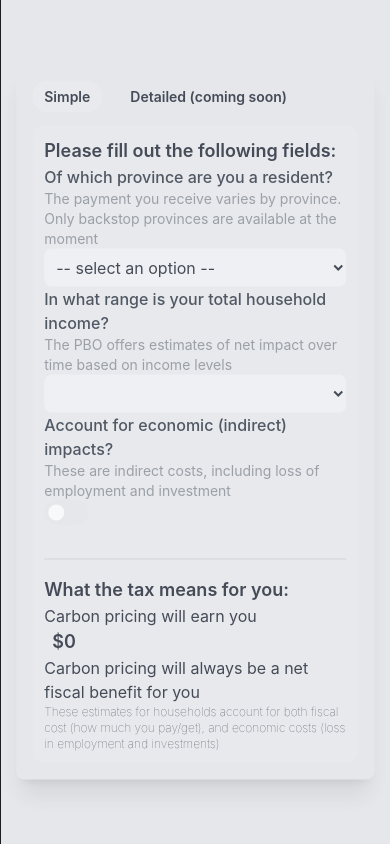
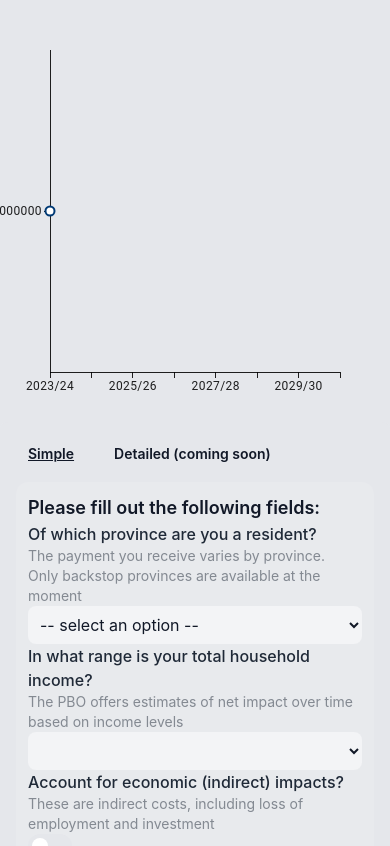
Before and after one commit to open-tax/carbon-price-calculator, a React (Create React App) app: page / in a window 390 px wide. Shown: the top 846 px of the page. Built offline with nearby package versions, Linux system fonts and the light colour scheme.

Commit message:
feat: change to line graph, better mobile view

```diff
--- a/src/features/calculator/components/Calculator.tsx
+++ b/src/features/calculator/components/Calculator.tsx
@@ -21,14 +21,18 @@ export function Calculator() {
   }, [quintile, province, useEconomicImpact]);
 
   return (
-    <div className="w-screen h-screen bg-gray-200 relative">
-      <Box className="absolute top-1/2 left-1/2 z-20 -translate-x-1/2 -translate-y-1/2 flex gap-2 flex-col md:flex-row opacity-75 hover:opacity-100 bg-gray-200 shadow-xl md:w-7/12 w-11/12 p-4 rounded-lg text-gray-900">
+    <div className="w-screen h-screen bg-gray-200 md:relative">
+      {data ? <Graph data={data} /> : <></>}
+      <Box className="border-none md:absolute md:top-1/2 md:left-1/2 z-20 md:-translate-x-1/2 md:-translate-y-1/2 flex gap-2 flex-col md:flex-row md:opacity-75 hover:opacity-100 bg-gray-200 md:shadow-xl md:w-7/12 w-full p-4 rounded-lg text-gray-900">
         <TabGroup>
           <TabList className="flex gap-4">
-            <Tab className="rounded-full py-1 px-3 text-sm/6 font-semibold focus:outline-none data-[selected]:bg-white/20 data-[hover]:bg-white/10 data-[selected]:data-[hover]:bg-white/20 data-[focus]:outline-1 data-[focus]:outline-white">
+            <Tab className="rounded-full py-1 px-3 text-sm/6 font-semibold outline-none data-[selected]:underline data-[selected]:data-[hover]:underline">
               Simple
             </Tab>
-            <Tab className="rounded-full py-1 px-3 text-sm/6 font-semibold focus:outline-none data-[selected]:bg-white/20 data-[hover]:bg-white/10 data-[selected]:data-[hover]:bg-white/20 data-[focus]:outline-1 data-[focus]:outline-white">
+            <Tab
+              disabled
+              className="rounded-full py-1 px-3 text-sm/6 font-semibold outline-none data-[selected]:underline data-[selected]:data-[hover]:underline"
+            >
               Detailed (coming soon)
             </Tab>
           </TabList>
@@ -47,7 +51,6 @@ export function Calculator() {
           </TabPanels>
         </TabGroup>
       </Box>
-      {data ? <Graph data={data} /> : <></>}
     </div>
   );
 }
--- a/src/features/calculator/components/Graph.tsx
+++ b/src/features/calculator/components/Graph.tsx
@@ -1,37 +1,34 @@
-import React from "react";
-import { BarChart } from "@mui/x-charts/BarChart";
+import React, { useEffect } from "react";
+import { LineChart } from "@mui/x-charts/LineChart";
+import { cheerfulFiestaPalette } from "@mui/x-charts/colorPalettes";
 
 export type GraphProps = {
   data: number[];
 };
 
+const currencyFormatter = (v: number | null) =>
+  v !== null
+    ? Intl.NumberFormat("en-US", {
+        style: "currency",
+        currency: "CAD",
+      }).format(v)
+    : "";
+
 export function Graph(props: GraphProps) {
+  useEffect(() => console.log("Whats", props.data), [props.data]);
+
   return (
-    <div className="absolute top-0 left-0 w-screen h-screen z-10">
-      <BarChart
-        series={[{ data: props.data }]}
+    <div className="h-1/2 md:absolute md:top-0 md:left-0 w-screen md:h-screen z-10">
+      <LineChart
+        colors={cheerfulFiestaPalette}
+        series={[{ data: props.data, valueFormatter: currencyFormatter }]}
         xAxis={[
           {
-            data: [
-              "2023/24",
-              "2024/25",
-              "2025/26",
-              "2026/27",
-              "2027/28",
-              "2028/29",
-              "2029/30",
-              "2030/31",
-            ],
-            scaleType: "band",
+            data: [2023, 2024, 2025, 2026, 2027, 2028, 2029, 2030],
+            valueFormatter: (v) =>
+              `${v.toString()}/${((v + 1) % 100).toString()}`,
           },
         ]}
-        sx={{
-          "& .MuiLineElement-root": {
-            strokeDasharray: "10 5",
-            strokeWidth: 4,
-          },
-        }}
-        margin={{ left: 0, right: 0, bottom: 0, top: 0 }}
       />
     </div>
   );
--- a/src/features/calculator/components/InputTabs.tsx
+++ /dev/null
@@ -1,111 +0,0 @@
-import {
-  Tab,
-  TabGroup,
-  TabList,
-  TabPanel,
-  TabPanels,
-  Label,
-  Description,
-  Field,
-  Select,
-} from "@headlessui/react";
-import { useEffect, useState } from "react";
-import { getProvinces, getQuintiles } from "../api/formData";
-import { IncomeQuintile, Province, QuintileData } from "../types/formData";
-
-export type InputTabsProps = {
-  province: string;
-  quintile: string;
-  setProvince: (p: string) => void;
-  setQuintile: (q: IncomeQuintile) => void;
-};
-
-export function InputTabs(props: InputTabsProps) {
-  const [provinces, setProvinces] = useState<Province[] | undefined>();
-  const [quintiles, setQuintiles] = useState<QuintileData | undefined>();
-
-  useEffect(() => {
-    getProvinces().then(setProvinces);
-  }, []);
-
-  useEffect(() => {
-    getQuintiles(props.province).then(setQuintiles);
-  }, [props.province]);
-
-  const handleProvinceChange = (event: any) => {
-    console.log(event.target.value);
-    props.setProvince(event.target.value);
-  };
-
-  return (
-    <TabGroup>
-      <TabList className="flex gap-4">
-        <Tab className="rounded-full py-1 px-3 text-sm/6 font-semibold focus:outline-none data-[selected]:bg-white/20 data-[hover]:bg-white/10 data-[selected]:data-[hover]:bg-white/20 data-[focus]:outline-1 data-[focus]:outline-white">
-          Simple
-        </Tab>
-        <Tab className="rounded-full py-1 px-3 text-sm/6 font-semibold focus:outline-none data-[selected]:bg-white/20 data-[hover]:bg-white/10 data-[selected]:data-[hover]:bg-white/20 data-[focus]:outline-1 data-[focus]:outline-white">
-          Detailed (coming soon)
-        </Tab>
-      </TabList>
-      <TabPanels className="mt-3">
-        <TabPanel className="rounded-xl bg-white/10 p-3">
-          <h2 className="text-lg font-semibold">
-            Please fill out the following fields:
-          </h2>
-          <Field>
-            <Label className="text-md font-medium text-gray-800">
-              Of which province are you a resident?
-            </Label>
-            <Description className="text-sm text-gray-800/50">
-              The payment you receive varies by province. <br /> Only backstop
-              provinces are available at the moment
-            </Description>
-            <Select
-              className="bg-gray-100 rounded-lg border-none w-full p-2"
-              value={props.province}
-              onChange={handleProvinceChange}
-            >
-              <option disabled selected value="">
-                {" "}
-                -- select an option --{" "}
-              </option>
-              {provinces &&
-                provinces.map((prov) => (
-                  <option value={prov.code} key={prov.code}>
-                    {prov.name}
-                  </option>
-                ))}
-            </Select>
-          </Field>
-          <Field>
-            <Label className="text-md font-medium text-gray-800">
-              In what range is your total household income?
-            </Label>
-            <Description className="text-sm text-gray-800/50">
-              The PBO offers estimates of net impact over time based on income
-              levels
-            </Description>
-            <Select
-              className="bg-gray-100 rounded-lg border-none w-full p-2"
-              value={props.quintile}
-              onChange={(e) =>
-                props.setQuintile(e.target.value as IncomeQuintile)
-              }
-            >
-              {quintiles ? (
-                Object.entries(quintiles).map(([q, [min, max]]) => (
-                  <option value={q} key={q}>
-                    {max ? `${min} - ${max}` : `${min}+`}
-                  </option>
-                ))
-              ) : (
-                <></>
-              )}
-            </Select>
-          </Field>
-        </TabPanel>
-        <TabPanel className="rounded-xl bg-white/10 p-3">Hidden</TabPanel>
-      </TabPanels>
-    </TabGroup>
-  );
-}
--- a/src/features/calculator/components/Results.tsx
+++ /dev/null
@@ -1,60 +0,0 @@
-import React, { useCallback } from "react";
-
-export type GraphResultProps = {
-  data: number[];
-  useEconomicImpact: boolean;
-};
-
-export function GraphResults(props: GraphResultProps) {
-  const getSum = useCallback(
-    () => props.data.reduce((total, curr) => total + curr, 0),
-    [props.data],
-  );
-
-  const benefitDescription = useCallback(
-    () => (props.useEconomicImpact ? "economic" : "fiscal"),
-    [props.useEconomicImpact],
-  );
-
-  const getFirstNegativeYearText = useCallback(() => {
-    const index = props.data.findIndex((element) => element < 0);
-    if (index < 0) {
-      return (
-        <p>
-          Carbon pricing will always be a net {benefitDescription()} benefit for
-          you
-        </p>
-      );
-    } else if (index < 1) {
-      return (
-        <p>
-          Carbon pricing will never be a net {benefitDescription()} benefit for
-          you
-        </p>
-      );
-    } else {
-      return (
-        <p>
-          Carbon pricing is a net {benefitDescription()} benefit for you until{" "}
-          <br />
-          <span className="ml-2 text-lg font-semibold">May {2023 + index}</span>
-        </p>
-      );
-    }
-  }, [props.data, benefitDescription]);
-
-  return (
-    <div>
-      <h2 className="text-lg font-semibold">What the tax means for you:</h2>
-      <p>
-        Carbon pricing will {getSum() >= 0 ? "earn" : "cost"} you <br />
-        <span className="ml-2 text-lg font-semibold">${getSum()}</span>
-      </p>
-      {getFirstNegativeYearText()}
-      <p className="text-xs font-thin">
-        These estimates for households account for both fiscal cost (how much
-        you pay/get), and economic costs (loss in employment and investments)
-      </p>
-    </div>
-  );
-}
--- a/src/features/calculator/components/panels/SimplePanel.tsx
+++ b/src/features/calculator/components/panels/SimplePanel.tsx
@@ -6,11 +6,10 @@ import {
   Switch,
   TabPanel,
 } from "@headlessui/react";
-import React, { useEffect, useState } from "react";
+import React, { useCallback, useEffect, useState } from "react";
 import { IncomeQuintile, Province, QuintileData } from "../../types/formData";
 import { getProvinces, getQuintiles } from "../../api/formData";
 import { Box, Divider } from "@mui/material";
-import { GraphResults } from "../Results";
 
 export type SimplePanelProps = {
   province: string;
@@ -37,6 +36,43 @@ function SimplePanel(props: SimplePanelProps) {
   const handleProvinceChange = (event: any) => {
     props.setProvince(event.target.value);
   };
+
+  const getSum = useCallback(
+    () => props.data.reduce((total, curr) => total + curr, 0),
+    [props.data],
+  );
+
+  const benefitDescription = useCallback(
+    () => (props.useEconomicImpact ? "economic" : "fiscal"),
+    [props.useEconomicImpact],
+  );
+
+  const getFirstNegativeYearText = useCallback(() => {
+    const index = props.data.findIndex((element) => element < 0);
+    if (index < 0) {
+      return (
+        <p>
+          Carbon pricing will always be a net {benefitDescription()} benefit for
+          you
+        </p>
+      );
+    } else if (index < 1) {
+      return (
+        <p>
+          Carbon pricing will never be a net {benefitDescription()} benefit for
+          you
+        </p>
+      );
+    } else {
+      return (
+        <p>
+          Carbon pricing is a net {benefitDescription()} benefit for you until{" "}
+          <br />
+          <span className="ml-2 text-lg font-semibold">May {2023 + index}</span>
+        </p>
+      );
+    }
+  }, [props.data, benefitDescription]);
 
   return (
     <TabPanel className="rounded-xl bg-white/10 p-3 flex gap-4 md:flex-row flex-col">
@@ -118,10 +154,21 @@ function SimplePanel(props: SimplePanelProps) {
         orientation="horizontal"
         flexItem
       />
-      <GraphResults
-        data={props.data}
-        useEconomicImpact={props.useEconomicImpact}
-      />
+      <div className="w-8/12">
+        <h2 className="text-lg font-semibold">What the tax means for you:</h2>
+        <p>
+          Carbon pricing will {getSum() >= 0 ? "earn" : "cost"} you <br />
+          <span className="ml-2 text-lg font-semibold">${getSum()}</span>
+        </p>
+        {getFirstNegativeYearText()}
+        {props.useEconomicImpact && (
+          <p className="text-xs font-thin">
+            These estimates for households account for both fiscal cost (how
+            much you pay/get), and economic costs (loss in employment and
+            investments)
+          </p>
+        )}
+      </div>
     </TabPanel>
   );
 }
```
